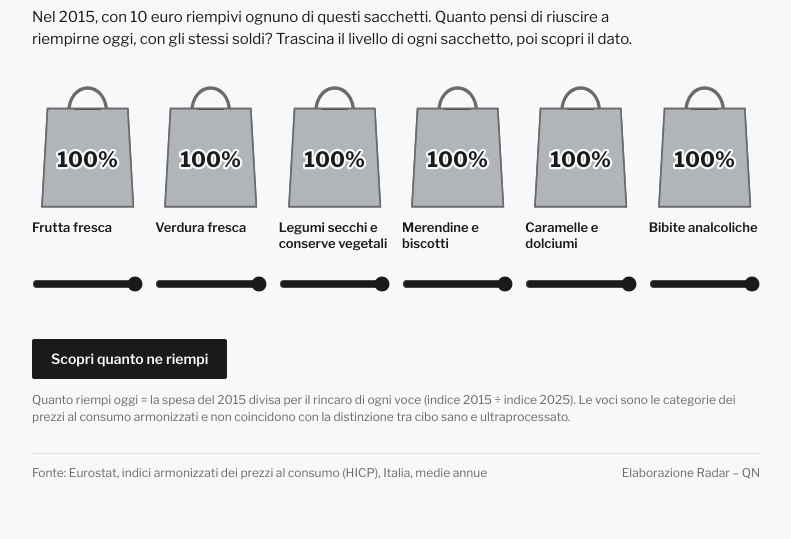
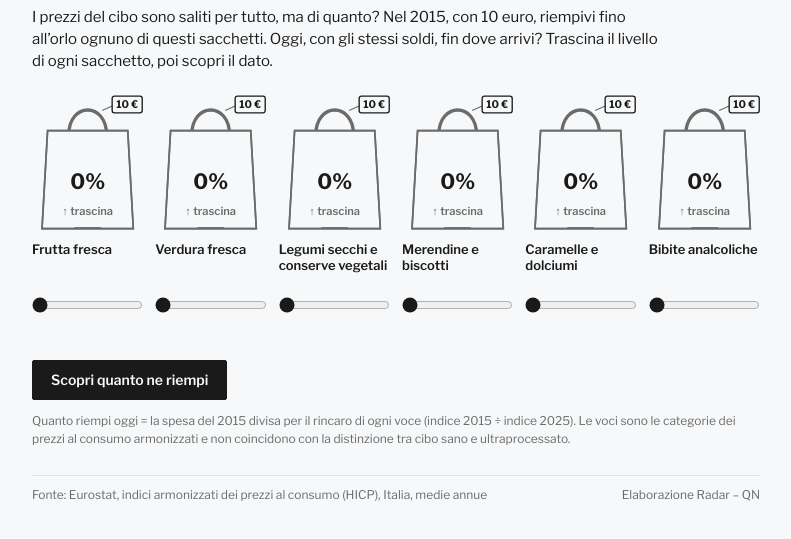
Before and after one commit to lorenzobuonarosa/obesita_italia, a plain HTML site: page carrello/index.html in a window 1280 px wide. Shown: the part 53-592 px from the top of the page, without its empty margins (244-1035 px from the left). Drawn offline with nearby package versions, Linux system fonts and the light colour scheme.

Commit message:
Carrello: sacchetti vuoti all'inizio, cartellino da 10 euro, nuovo sottotitolo
Co-Authored-By: Claude Opus 5.5 <noreply@anthropic.com>
Claude-Session: https://claude.ai/code/session_01UxLrDhu6baK9fGx6LN9wup

```diff
--- a/carrello/index.html
+++ b/carrello/index.html
@@ -27,6 +27,10 @@
   .bag__val { font-size: 19px; font-weight: 700; fill: var(--ink); text-anchor: middle; paint-order: stroke; stroke: var(--bg); stroke-width: 4px; stroke-linejoin: round; font-variant-numeric: tabular-nums; }
   .bag__est { stroke: var(--ink); stroke-width: 1.5; stroke-dasharray: 4 3; }
   .bag__avg { stroke: var(--ink); stroke-width: 2; stroke-dasharray: 0.1 4; stroke-linecap: round; }
+  .bag__tag rect { fill: var(--bg); stroke: var(--ink); stroke-width: 1.2; }
+  .bag__tag line { stroke: var(--ink-2); stroke-width: 1; }
+  .bag__tag text { font-size: 9.5px; font-weight: 700; fill: var(--ink); text-anchor: middle; }
+  .bag__hint { font-size: 10px; font-weight: 600; fill: var(--ink-2); text-anchor: middle; pointer-events: none; }
   .bag__res { font-size: 12px; color: var(--ink-2); min-height: 1.4em; font-variant-numeric: tabular-nums; margin-top: 4px; }
   .bag__res b { color: var(--ink); font-weight: 600; }
   input[type=range] { width: 100%; margin: 0; accent-color: var(--ink); height: 24px; }
@@ -48,7 +52,7 @@
 <main class="radar">
   <header>
     <h1 class="r-title">Il carrello si è ristretto, ma non per tutti</h1>
-    <p class="r-sub intro">Nel 2015, con 10 euro riempivi ognuno di questi sacchetti. Quanto pensi di riuscire a riempirne oggi, con gli stessi soldi? Trascina il livello di ogni sacchetto, poi scopri il dato.</p>
+    <p class="r-sub intro">I prezzi del cibo sono saliti per tutto, ma di quanto? Nel 2015, con 10 euro, riempivi fino all’orlo ognuno di questi sacchetti. Oggi, con gli stessi soldi, fin dove arrivi? Trascina il livello di ogni sacchetto, poi scopri il dato.</p>
   </header>
 
   <div class="bags" id="bags"></div>
@@ -100,7 +104,7 @@
     });
     var avgRow = all.find(function (d) { return d.group === "media"; });
     var items = all.filter(function (d) { return d.group !== "media"; });
-    items.forEach(function (d) { d.est = 100; d.shown = Math.round(d.fill); });
+    items.forEach(function (d) { d.est = 0; d.shown = Math.round(d.fill); });
     var avg = avgRow ? avgRow.fill : null;
     var revealed = false;
 
@@ -118,6 +122,11 @@
       var cid = "clip" + i;
       svg.append("clipPath").attr("id", cid).append("path").attr("d", BODY);
       svg.append("path").attr("class", "bag__handle").attr("d", HANDLE);
+      // cartellino con i soldi: 10 euro per ogni sacchetto
+      var tag = svg.append("g").attr("class", "bag__tag");
+      tag.append("line").attr("x1", 63).attr("y1", 14).attr("x2", 74).attr("y2", 9);
+      tag.append("rect").attr("x", 72).attr("y", 1).attr("width", 27).attr("height", 15).attr("rx", 2);
+      tag.append("text").attr("x", 85.5).attr("y", 12).text("10 €");
       svg.append("path").attr("class", "bag__body").attr("d", BODY);
       var gIn = svg.append("g").attr("clip-path", "url(#" + cid + ")");
       d.fillRect = gIn.append("rect").attr("class", "bag__fill").attr("x", 0).attr("width", VB.w);
@@ -126,6 +135,7 @@
       d.grip = gIn.append("line").attr("class", "bag__grip").attr("x1", 38).attr("x2", 62);
       svg.append("path").attr("d", BODY).style("fill", "none").style("stroke", "var(--ink-2)").attr("stroke-width", 1.5);
       d.valText = svg.append("text").attr("class", "bag__val").attr("x", 50).attr("y", 84);
+      d.hint = svg.append("text").attr("class", "bag__hint").attr("x", 50).attr("y", 108).text("↑ trascina");
       d.svg = svg;
 
       card.append("div").attr("class", "bag__name").text(d.name);
@@ -159,8 +169,9 @@
       d.input.property("value", v);
       draw(d, v);
       d.valText.text(v + "%");
+      d.hint.style("opacity", !revealed && v === 0 ? 1 : 0);
     }
-    items.forEach(function (d) { setEst(d, 100); });
+    items.forEach(function (d) { setEst(d, 0); });
 
     function reveal() {
       revealed = true;
@@ -172,6 +183,7 @@
         d.input.attr("disabled", true);
         d.fillRect.classed("is-true", true);
         d.grip.style("opacity", 0);
+        d.hint.style("opacity", 0);
         var yE = lev(d.est);
         d.estLine.attr("y1", yE).attr("y2", yE).style("opacity", 1);
         if (avg != null) d.avgLine.attr("y1", lev(avg)).attr("y2", lev(avg)).transition().delay(dur).duration(300).style("opacity", 1);
@@ -219,7 +231,7 @@
         d.estLine.style("opacity", 0);
         d.avgLine.interrupt().style("opacity", 0);
         d.res.html("");
-        setEst(d, 100);
+        setEst(d, 0);
       });
       R.scheduleHeight();
       document.getElementById("go").focus({ preventScroll: true });
```
Also changed, not shown: index.html (+1 -1 lines), 1 other file.
